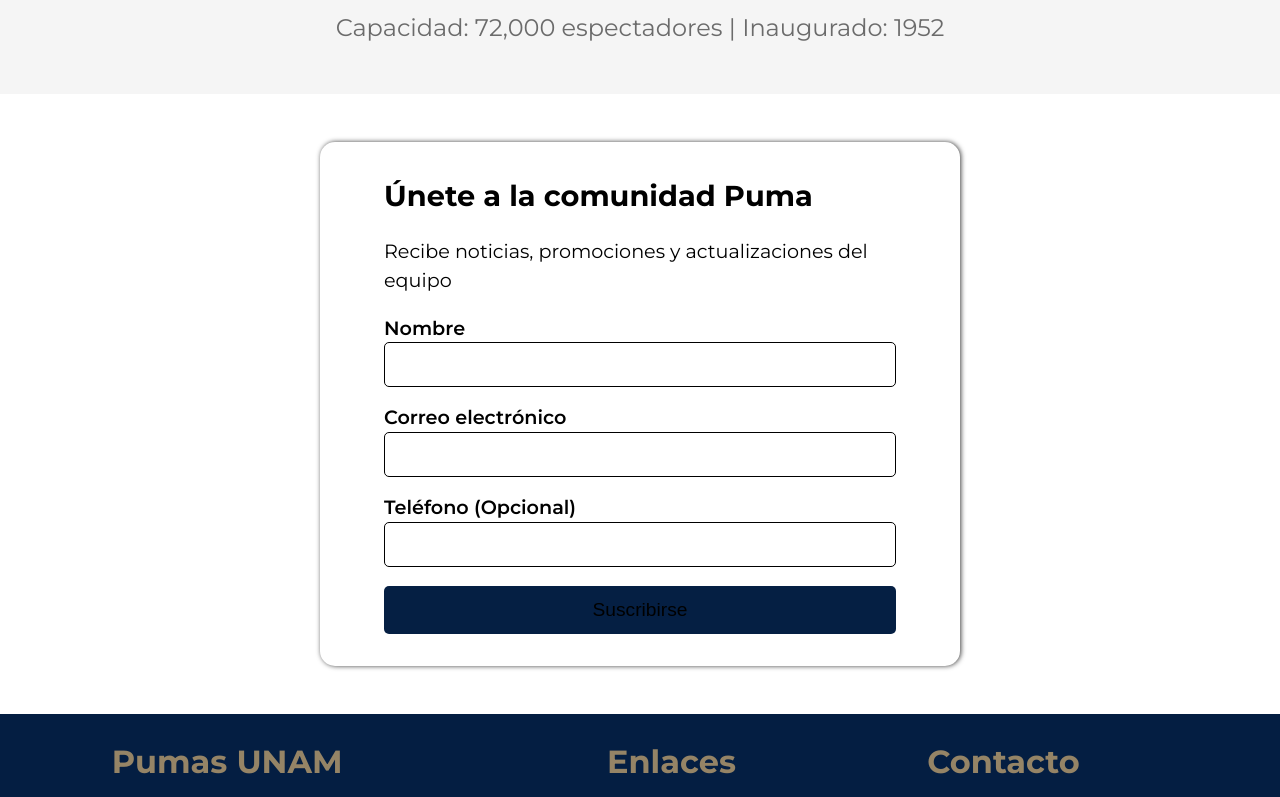
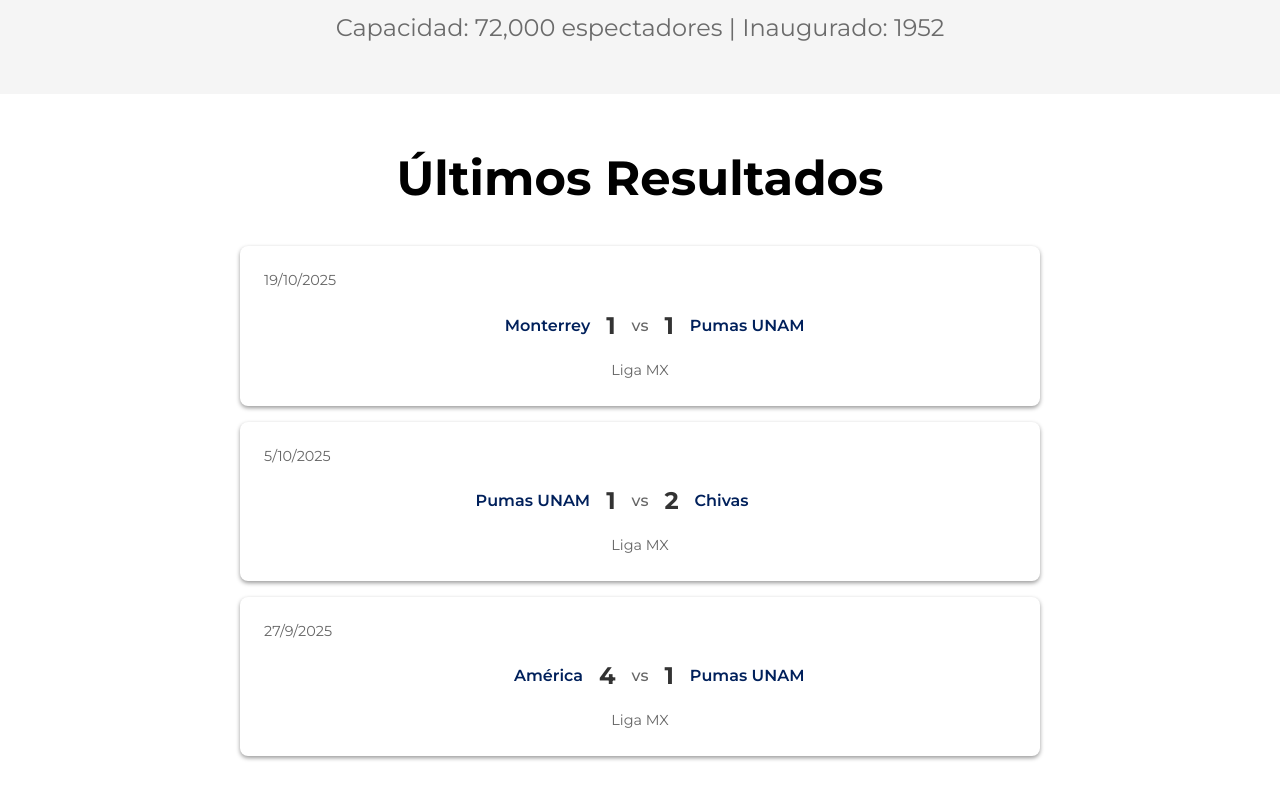
Before and after one commit to angelverduzco/pumas-page, a React (Vite) app: page / in a window 1280 px wide. Shown: the part 1980-2777 px from the top of the page. Built offline with nearby package versions, Linux system fonts and the light colour scheme.

Commit message:
Added latest results section

```diff
--- /dev/null
+++ b/src/components/LatestResults.jsx
@@ -0,0 +1,69 @@
+import "../styles/latestResults.css";
+
+const LatestResults = () => {
+  const results = [
+    {
+      date: "2025-10-19",
+      home: "Monterrey",
+      away: "Pumas UNAM",
+      homeScore: 1,
+      awayScore: 1,
+      competition: "Liga MX",
+    },
+    {
+      date: "2025-10-05",
+      home: "Pumas UNAM",
+      away: "Chivas",
+      homeScore: 1,
+      awayScore: 2,
+      competition: "Liga MX",
+    },
+    {
+      date: "2025-09-27",
+      home: "América",
+      away: "Pumas UNAM",
+      homeScore: 4,
+      awayScore: 1,
+      competition: "Liga MX",
+    },
+  ];
+
+  return (
+    <section className="latest-results" aria-labelledby="results-title">
+      <h2 id="results-title" className="results-title">
+        Últimos Resultados
+      </h2>
+      <div className="results-container">
+        {results.map((match, index) => (
+          <article
+            key={index}
+            className="match-card"
+            aria-label={`Resultado: ${match.home} ${match.homeScore} - ${match.awayScore} ${match.away}`}
+          >
+            <div className="match-date">
+              <time dateTime={match.date}>
+                {new Date(match.date).toLocaleDateString("es-MX")}
+              </time>
+            </div>
+            <div className="match-details">
+              <div className="team home">
+                <span className="team-name">{match.home}</span>
+                <span className="score">{match.homeScore}</span>
+              </div>
+              <div className="versus">vs</div>
+              <div className="team away">
+                <span className="score">{match.awayScore}</span>
+                <span className="team-name">{match.away}</span>
+              </div>
+            </div>
+            <div className="competition">
+              <span>{match.competition}</span>
+            </div>
+          </article>
+        ))}
+      </div>
+    </section>
+  );
+};
+
+export default LatestResults;
--- a/src/pages/HomePage.jsx
+++ b/src/pages/HomePage.jsx
@@ -2,6 +2,7 @@
 import Estadio from "../components/Estadio";
 import Campeonatos from "../components/Campeonatos";
 import Form from "../components/Form";
+import LatestResults from "../components/LatestResults";
 
 export default function HomePage() {
   return (
@@ -9,6 +10,7 @@
       <Introduction />
       <Campeonatos />
       <Estadio />
+      <LatestResults />
       <Form />
     </main>
   );
--- /dev/null
+++ b/src/styles/latestResults.css
@@ -0,0 +1,117 @@
+.latest-results {
+  max-width: 800px;
+  margin: 2rem auto;
+  padding: 1rem;
+}
+
+.results-title {
+  color: #000;
+  text-align: center;
+  margin-bottom: 2rem;
+  font-size: 3rem;
+}
+
+.results-container {
+  display: flex;
+  flex-direction: column;
+  gap: 1rem;
+}
+
+.match-card {
+  background: white;
+  border-radius: 8px;
+  padding: 1.5rem;
+  box-shadow: 0 2px 4px rgba(0, 0, 0, 0.4);
+  transition: transform 0.2s ease;
+}
+
+.match-card:hover {
+  transform: translateY(-2px);
+}
+
+.match-date {
+  color: #666;
+  font-size: 0.9rem;
+  margin-bottom: 0.5rem;
+}
+
+.match-details {
+  display: flex;
+  justify-content: space-between;
+  align-items: center;
+  margin: 1rem 0;
+}
+
+.team {
+  display: flex;
+  align-items: center;
+  gap: 1rem;
+  flex: 1;
+}
+
+.team.home {
+  justify-content: flex-end;
+}
+
+.team.away {
+  justify-content: flex-start;
+}
+
+.team-name {
+  font-weight: 600;
+  color: #00205B;
+}
+
+.score {
+  font-size: 1.5rem;
+  font-weight: bold;
+  color: #333;
+}
+
+.versus {
+  padding: 0 1rem;
+  color: #666;
+  font-weight: 500;
+}
+
+.competition {
+  text-align: center;
+  font-size: 0.9rem;
+  color: #666;
+  margin-top: 0.5rem;
+}
+
+/* Accessibility enhancements */
+.match-card:focus-within {
+  outline: 2px solid #00205B;
+  outline-offset: 2px;
+}
+
+@media (prefers-reduced-motion: reduce) {
+  .match-card {
+    transition: none;
+  }
+}
+
+/* High contrast mode support */
+@media (forced-colors: active) {
+  .match-card {
+    border: 1px solid CanvasText;
+  }
+}
+
+/* Responsive design */
+@media screen and (max-width: 600px) {
+  .match-details {
+    flex-direction: column;
+    gap: 1rem;
+  }
+
+  .team {
+    justify-content: center;
+  }
+
+  .team.home, .team.away {
+    justify-content: center;
+  }
+}
```
